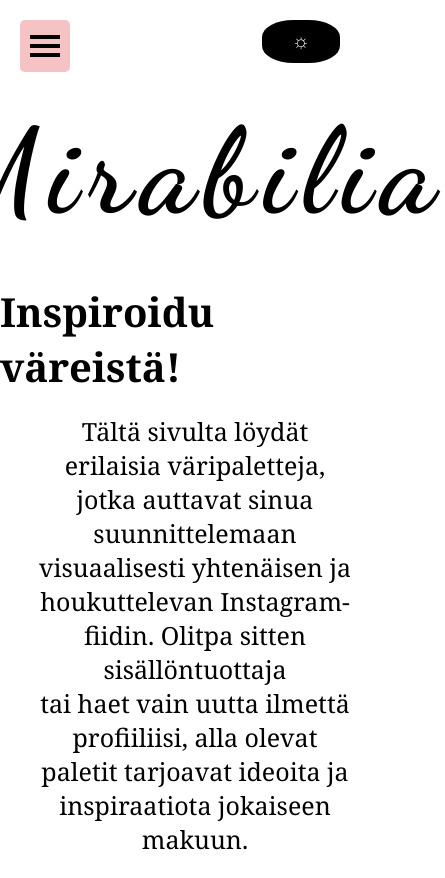
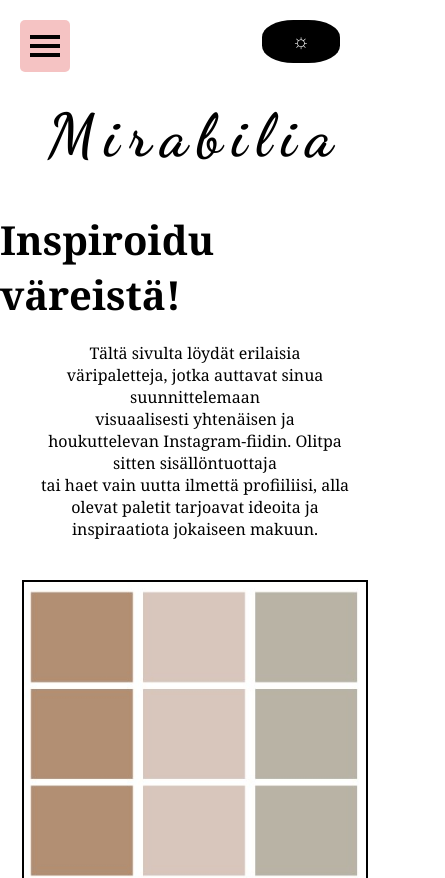
Before and after one commit to valeria-igorevna/Mirabilia, a plain HTML site: page inspiration.html in a window 390 px wide. Shown: the top 878 px of the page, 445 px wide, since content can reach past the window. Drawn offline with Linux system fonts and the light colour scheme.

Commit message:
inspiration.html

```diff
--- a/inspiration.html
+++ b/inspiration.html
@@ -87,6 +87,22 @@ p {
 .dark-mode p{
     color: aliceblue;
 }
+
+/*################################*/
+/*            MEDIA               */
+/*################################*/
+
+       @media screen and (min-width: 300px) and (max-width: 1024px) {
+h1 {
+    font-size: 60px;
+    font-weight: bold;
+    }
+
+p {
+    font-size: 16px;
+}
+}
+
 
 /*################################*/
 /*             NAVI               */
```
